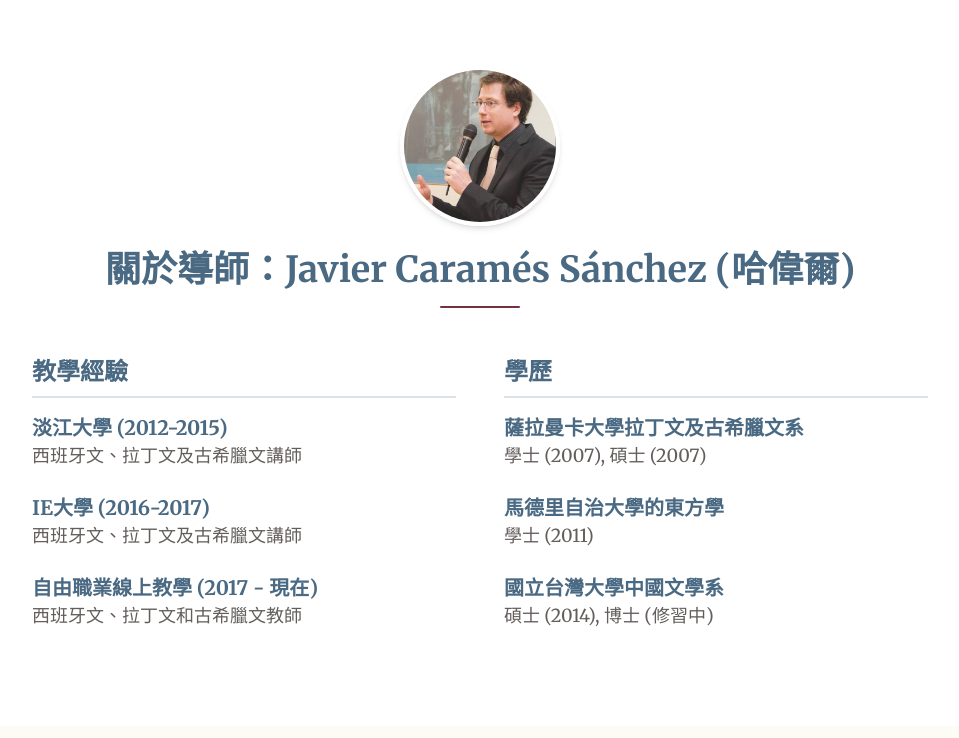
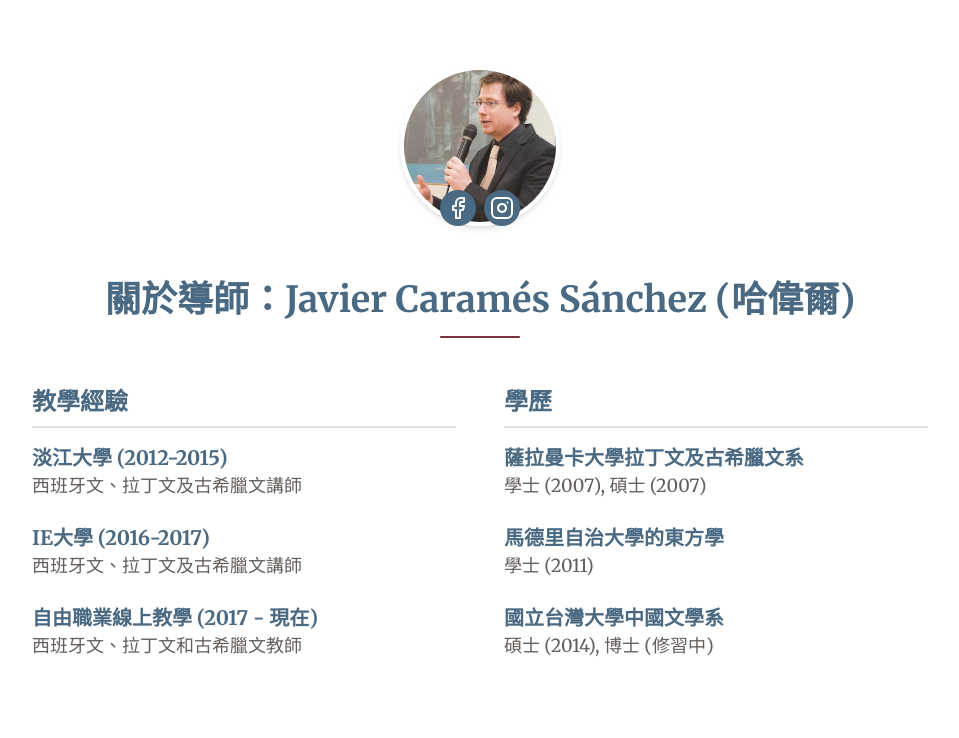
Before and after one commit to magisterha/magisterha.github.io, a plain HTML site: page index.html in a window 1280 px wide. Shown: the part 3102-3840 px from the top of the page, without its empty margins (160-1119 px from the left). Drawn offline with nearby package versions, Linux system fonts and the light colour scheme.

Commit message:
Update index.html

```diff
--- a/index.html
+++ b/index.html
@@ -57,7 +57,7 @@
             transition: max-height 0.3s ease-out;
         }
         .accordion-header svg {
-             transition: transform 0.3s ease-out;
+            transition: transform 0.3s ease-out;
         }
         .accordion-header.open svg {
             transform: rotate(180deg);
@@ -240,11 +240,29 @@
         <!-- About the Tutor Section -->
         <section id="guan-yu-dao-shi" class="py-16 md:py-24 px-6 bg-white">
             <div class="container mx-auto max-w-4xl text-center">
-                <img src="https://github.com/magisterha/magisterha.github.io/raw/main/Foto%20de%20Tamkang.png"
-                     alt="導師 Javier Caramés Sánchez (哈偉爾) 的照片"
-                     class="w-40 h-40 rounded-full object-cover mx-auto mb-6 border-4 border-white shadow-md">
+                <!-- Se ha agregado un contenedor para la imagen y los enlaces de redes sociales -->
+                <div class="relative inline-block">
+                    <img src="https://github.com/magisterha/magisterha.github.io/raw/main/Foto%20de%20Tamkang.png"
+                         alt="導師 Javier Caramés Sánchez (哈偉爾) 的照片"
+                         class="w-40 h-40 rounded-full object-cover mx-auto mb-6 border-4 border-white shadow-md">
+                    <!-- Contenedor para los iconos de redes sociales. Se ha ajustado la posición para que queden sobre la foto. -->
+                    <div class="absolute bottom-6 left-1/2 -translate-x-1/2 flex space-x-2">
+                        <!-- Enlace de Facebook -->
+                        <a href="https://www.facebook.com/profile.php?id=100064221575778" target="_blank" rel="noopener noreferrer"
+                           class="w-9 h-9 bg-academic-primary text-white flex items-center justify-center rounded-full transition-transform transform hover:scale-110">
+                            <!-- Icono de Facebook (SVG) -->
+                            <svg xmlns="http://www.w3.org/2000/svg" width="24" height="24" viewBox="0 0 24 24" fill="none" stroke="currentColor" stroke-width="2" stroke-linecap="round" stroke-linejoin="round" class="lucide lucide-facebook"><path d="M18 2h-3a5 5 0 0 0-5 5v3H7v4h3v8h4v-8h3l1-4h-4V7a1 1 0 0 1 1-1h3z"/></svg>
+                        </a>
+                        <!-- Enlace de Instagram -->
+                        <a href="https://www.instagram.com/magister_xaverius/" target="_blank" rel="noopener noreferrer"
+                           class="w-9 h-9 bg-academic-primary text-white flex items-center justify-center rounded-full transition-transform transform hover:scale-110">
+                            <!-- Icono de Instagram (SVG) -->
+                            <svg xmlns="http://www.w3.org/2000/svg" width="24" height="24" viewBox="0 0 24 24" fill="none" stroke="currentColor" stroke-width="2" stroke-linecap="round" stroke-linejoin="round" class="lucide lucide-instagram"><rect width="20" height="20" x="2" y="2" rx="5" ry="5"/><path d="M16 11.37A4 4 0 1 1 12.63 8 4 4 0 0 1 16 11.37z"/><line x1="17.5" x2="17.51" y1="6.5" y2="6.5"/></svg>
+                        </a>
+                    </div>
+                </div>
 
-                <h3 class="section-heading">關於導師：Javier Caramés Sánchez (哈偉爾)</h3>
+                <h3 class="section-heading mt-6">關於導師：Javier Caramés Sánchez (哈偉爾)</h3>
                 <div class="mt-12 grid md:grid-cols-2 gap-12 text-left">
                     <div>
                         <h4 class="text-2xl font-bold mb-4 border-b-2 border-academic-primary/20 pb-2">教學經驗</h4>
@@ -296,7 +314,12 @@
                     <iframe src="https://docs.google.com/forms/d/e/1FAIpQLSchZV4MfL0RxCR4mYrBaRFtsOAT-j3AVfwl4ueyx6dshyakCQ/viewform?embedded=true" width="100%" height="800" frameborder="0" marginheight="0" marginwidth="0" title="課程諮詢聯絡表單">正在載入…</iframe>
                 </div>
 
-                <p class="mt-8 text-lg text-academic-text/80">或透過 <a href="URL-DE-TU-PAGINA-DE-FACEBOOK" target="_blank" rel="noopener noreferrer" class="underline hover:text-academic-accent">Facebook</a> 訪問我們，或發送郵件至 <a href="mailto:caramessanchez@hotmail.com" class="underline hover:text-academic-accent">caramessanchez@hotmail.com</a></p>
+                <!-- Se ha modificado esta sección para incluir el enlace a Instagram -->
+                <p class="mt-8 text-lg text-academic-text/80">
+                    或透過 <a href="https://www.facebook.com/profile.php?id=100064221575778" target="_blank" rel="noopener noreferrer" class="underline hover:text-academic-accent">Facebook</a> 訪問我們,
+                    或在 <a href="https://www.instagram.com/magister_xaverius/" target="_blank" rel="noopener noreferrer" class="underline hover:text-academic-accent">Instagram</a> 上關注我們,
+                    或發送郵件至 <a href="mailto:caramessanchez@hotmail.com" class="underline hover:text-academic-accent">caramessanchez@hotmail.com</a>
+                </p>
             </div>
         </section>
 
```
